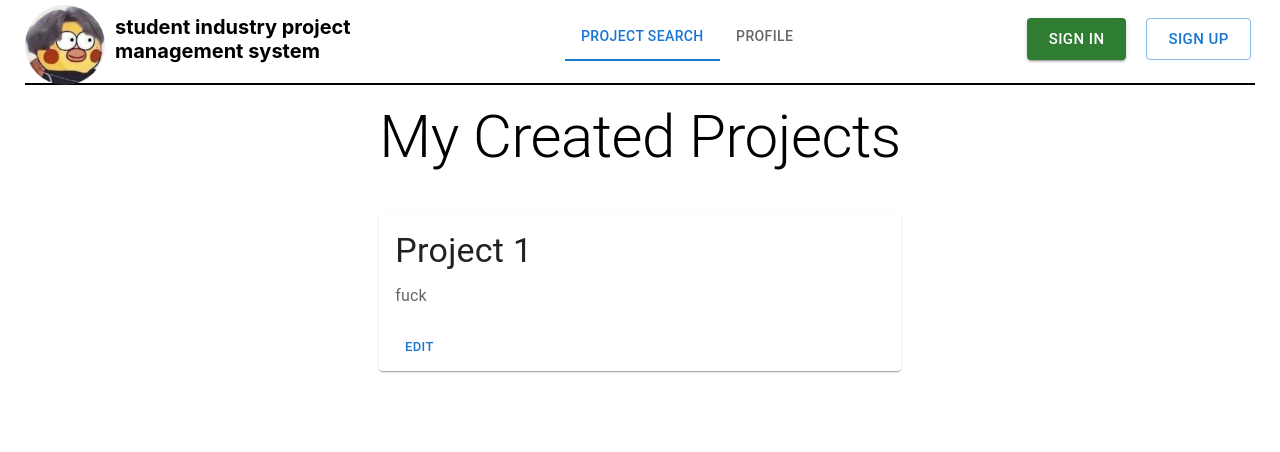
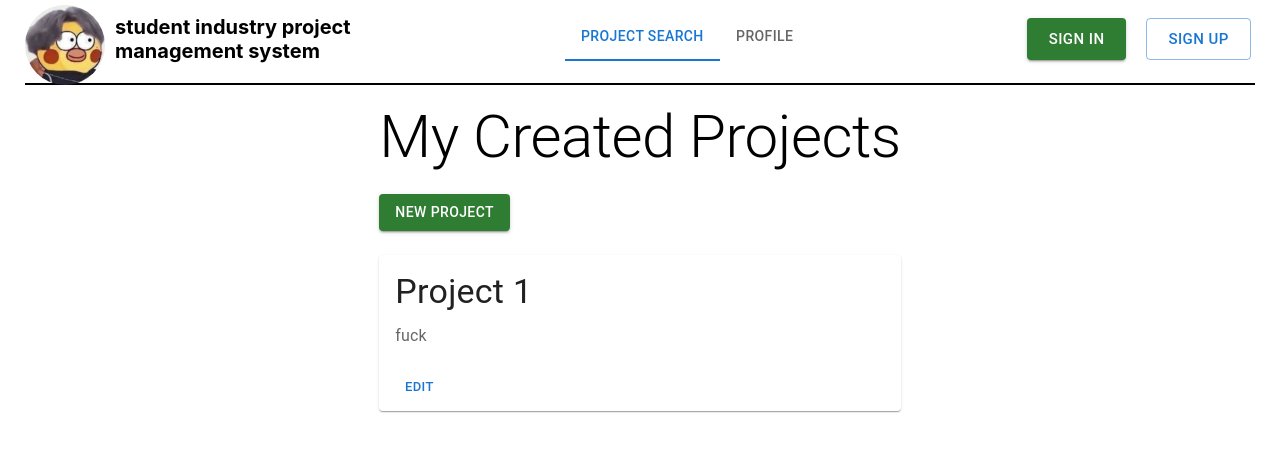
Before and after one commit to unsw-cse-comp3900-9900-23T3/capstone-project-3900f13aikun, a React (Create React App) app in the folder frontend/: page /my-created-project in a window 1280 px wide. Shown: the top 452 px of the page. Built offline with nearby package versions, Linux system fonts and the light colour scheme.

Commit message:
update create project

```diff
--- a/frontend/src/root/MyCreatedProject.jsx
+++ b/frontend/src/root/MyCreatedProject.jsx
@@ -29,8 +29,10 @@ export default function MyCreatedProject() {
         <Typography variant="h2" gutterBottom>
           My Created Projects
         </Typography>
-        <br></br>
-        <div>
+        <Button variant="contained" color="success" onClick={()=>{navigate('/create-project')}}>
+          New Project
+        </Button>
+        <Box sx={{ mt: 3 }}>
           <Card>
             <CardContent>
               <Typography variant="h4" gutterBottom>
@@ -42,7 +44,7 @@ export default function MyCreatedProject() {
               <Button size="small">Edit</Button>
             </CardActions>
           </Card>
-        </div>
+        </Box>
       </Box>
     </>
   );
```
